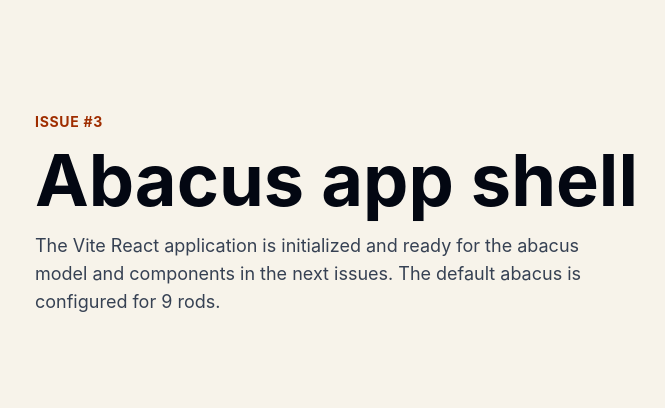
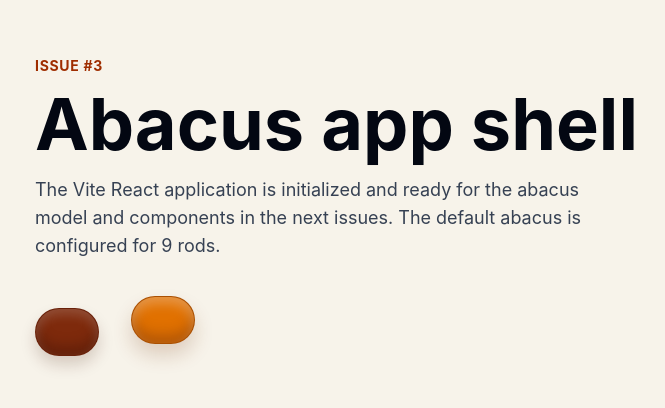
Before and after one commit to mtplayground/alex-1883-test-36, a React (Vite) app: page / in a window 1280 px wide. Shown: the part 186-594 px from the top of the page, without its empty margins (269-934 px from the left). Built offline with nearby package versions, Linux system fonts and the light colour scheme.

Commit message:
feat: `Bead` component

```diff
--- a/src/App.tsx
+++ b/src/App.tsx
@@ -1,4 +1,5 @@
 import { APP_CONFIG } from './config';
+import { Bead } from './components/Bead';
 
 function App() {
   return (
@@ -21,6 +22,13 @@
           model and components in the next issues. The default abacus is
           configured for {APP_CONFIG.rodCount} rods.
         </p>
+        <div
+          aria-label="Bead component preview"
+          className="mt-8 flex h-20 items-center gap-8"
+        >
+          <Bead active={false} ariaLabel="Inactive earth bead" kind="earth" />
+          <Bead active ariaLabel="Active earth bead" kind="earth" />
+        </div>
       </section>
     </main>
   );
--- /dev/null
+++ b/src/components/Bead.tsx
@@ -0,0 +1,35 @@
+import type { BeadKind } from '../models/abacus';
+
+type BeadProps = Readonly<{
+  active: boolean;
+  ariaLabel: string;
+  kind: BeadKind;
+  className?: string;
+}>;
+
+function joinClasses(...classes: Array<string | undefined>) {
+  return classes.filter(Boolean).join(' ');
+}
+
+export function Bead({ active, ariaLabel, className, kind }: BeadProps) {
+  const activePosition = kind === 'heaven' ? 'translate-y-3' : '-translate-y-3';
+  const positionClass = active ? activePosition : 'translate-y-0';
+  const surfaceClass = active
+    ? 'bg-amber-600 shadow-[inset_0_0.4rem_0.7rem_rgba(255,255,255,0.28),inset_0_-0.55rem_0.8rem_rgba(120,53,15,0.42),0_0.7rem_1.2rem_rgba(120,53,15,0.2)]'
+    : 'bg-orange-900 shadow-[inset_0_0.35rem_0.65rem_rgba(255,255,255,0.18),inset_0_-0.55rem_0.8rem_rgba(67,20,7,0.46),0_0.55rem_0.9rem_rgba(67,20,7,0.18)]';
+
+  return (
+    <span
+      aria-label={`${ariaLabel} (${active ? 'active' : 'inactive'})`}
+      className={joinClasses(
+        'block h-12 w-16 rounded-full border border-orange-950/35 transition-transform duration-200 ease-out will-change-transform motion-reduce:transition-none',
+        positionClass,
+        surfaceClass,
+        className,
+      )}
+      data-active={active}
+      data-kind={kind}
+      role="img"
+    />
+  );
+}
```
